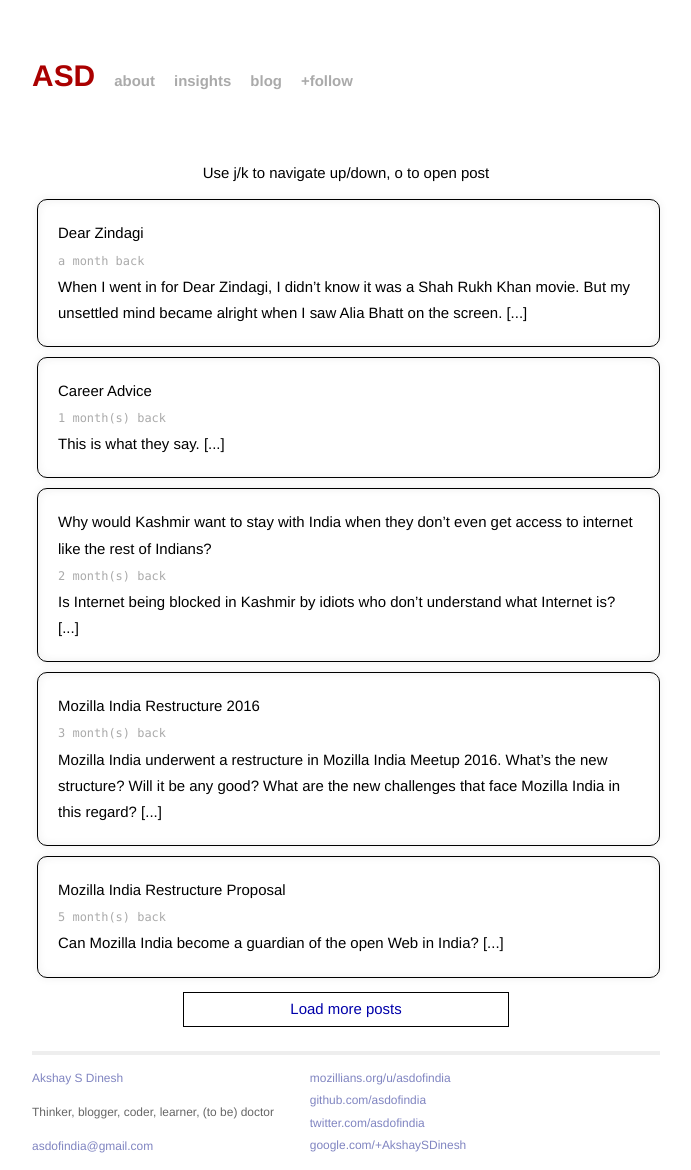
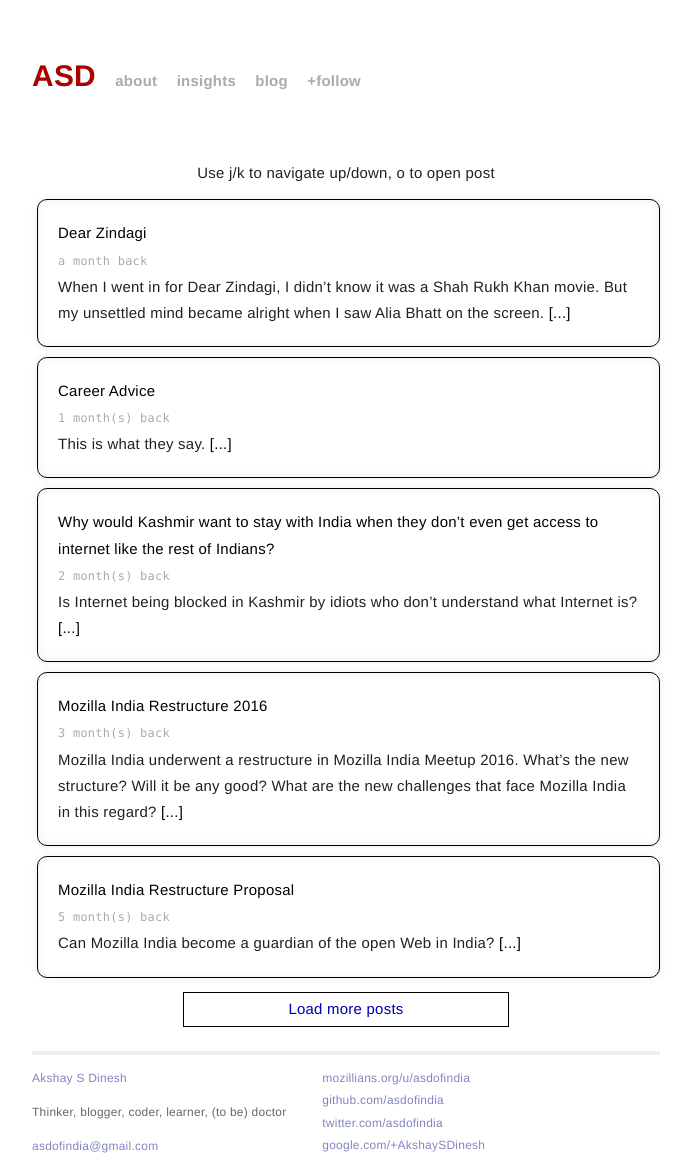
Before and after one commit to asdofindia/asdofindia.github.io, a Jekyll site: the page built from index.html, in a window 1280 px wide. Shown: the whole page, without its empty margins (294-985 px from the left). Built offline with Jekyll 4.4.1, drawn with Linux system fonts in a browser that asks for light colours; the list of posts is cut into pages by our own code.

Commit message:
apply font fixes based on @davidgilbertson advice
from https://hackernoon.com/10-things-i-learned-making-the-fastest-site-in-the-world-18a0e1cdf4a7

```diff
--- a/css/main.css
+++ b/css/main.css
@@ -9,7 +9,11 @@ html, body { height: 100%; }
 
 body {
   background-color: #FFF;
-  font: 13.34px Helvetica, Arial, sans-serif;
+  color: #212121;
+  -webkit-font-smoothing: antialiased;
+  -moz-osx-font-smoothing: grayscale;
+  letter-spacing: 0.02em;
+  font: 13.34px "Helvetica Neue", "Calibri Light", Roboto, sans-serif;
   font-size: small;
   text-align: center;
 }
```
